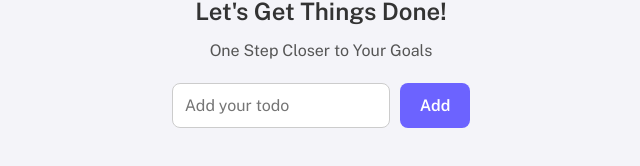
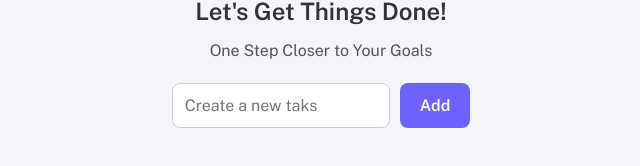
Before and after one commit to aldimaulanaa/todo-app, a React (Vite) app: page / in a window 1280 px wide. Shown: the part 330-496 px from the top of the page, without its empty margins (319-959 px from the left). Built offline with nearby package versions, Linux system fonts and the light colour scheme.

Commit message:
Update TodoForm.jsx

```diff
--- a/src/components/TodoForm.jsx
+++ b/src/components/TodoForm.jsx
@@ -24,7 +24,7 @@ const TodoForm = ({ addTodo }) => {
                     className="todo-input"
                     onChange={(e) => setValue(e.target.value)}
                     value={value}
-                    placeholder="Add your todo"
+                    placeholder="Create a new taks"
                 />
                 <button className="todo-btn" type="submit">Add</button>
             </div>
```
